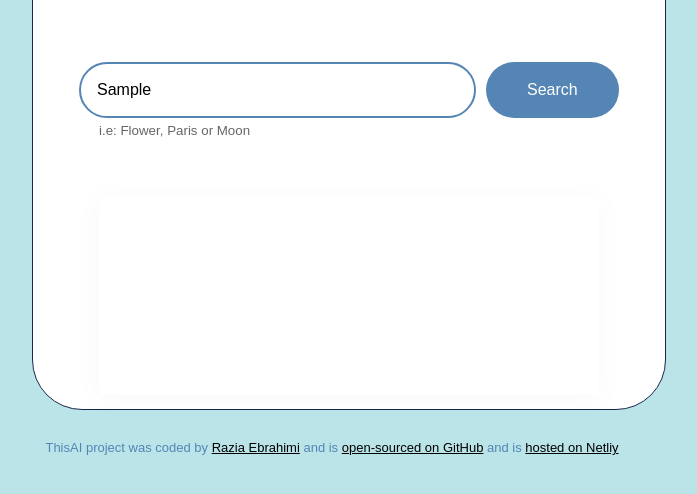
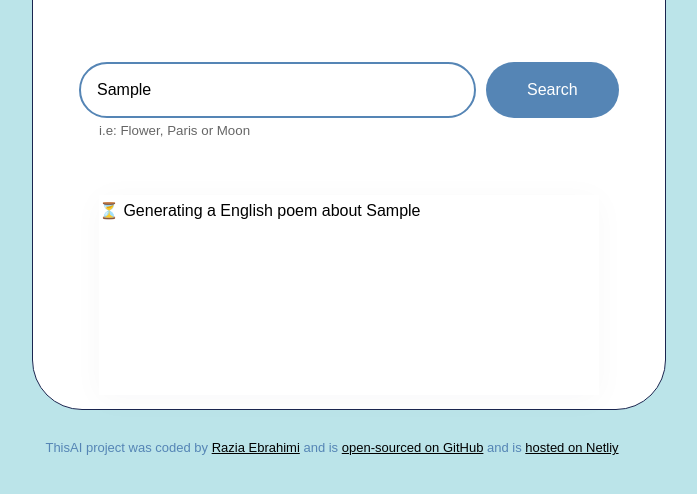
Before and after one commit to RaziaEbrahimi/poem-generator, a plain HTML site: page index.html in a window 1280 px wide. Both pictures are taken after typing "Sample" into the empty fields and a click on the input "Search". Shown: the part 244-738 px from the top of the page, without its empty margins (308-1005 px from the left). Drawn offline with nearby package versions, Linux system fonts and the light colour scheme; no server answers.

Commit message:
last update

```diff
--- a/src/index.js
+++ b/src/index.js
@@ -2,10 +2,13 @@ function generatePoem(event) {
   event.preventDefault();
   let poemTitle = document.querySelector("#instructions");
   let apiKey = "c0fe48db87o5af7b7dbeb543tdaa050b";
-  let prompt = `User instructions: Generate a English and Persian poem about ${poemTitle.value}`;
+  let prompt = `User instructions: Generate a English poem about ${poemTitle.value}`;
   let context =
-    "You are a romantic Poem expert and love to write short poems. You mission is to generate a 4 line poem in English and Persian and follow direction for Persian poem start right to left . Make sure to follow the user instructions.";
+    "You are a romantic Poem expert and love to write short poems. You mission is to generate a 4 line poem in basic HTML and separate each line with a <br />. Do not include a title to the poem. Make sure to follow the user instructions.Write the name of author inside a <strong> element at the end of the poem and NOT at the beginning";
   let apiUrl = `https://api.shecodes.io/ai/v1/generate?prompt=${prompt}&context=${context}&key=${apiKey}`;
+  let poemElement = document.querySelector("#poem");
+  poemElement.classList.remove("hidden");
+  poemElement.innerHTML = `<div class="generating">⏳ Generating a English poem about ${poemTitle.value}</div>`;
   axios.get(apiUrl).then(showPoem);
 }
 
--- a/src/style.css
+++ b/src/style.css
@@ -57,6 +57,7 @@ small {
   line-height: 2;
   height: 200px;
   box-shadow: 0px 4px 30px 0px rgba(39, 33, 66, 0.03);
+  overflow: scroll;
 }
 
 .main {
@@ -79,3 +80,6 @@ footer {
 a {
   color: black;
 }
+.generating {
+  animation: blink-animation 1s steps(5, start) infinite;
+}
```
